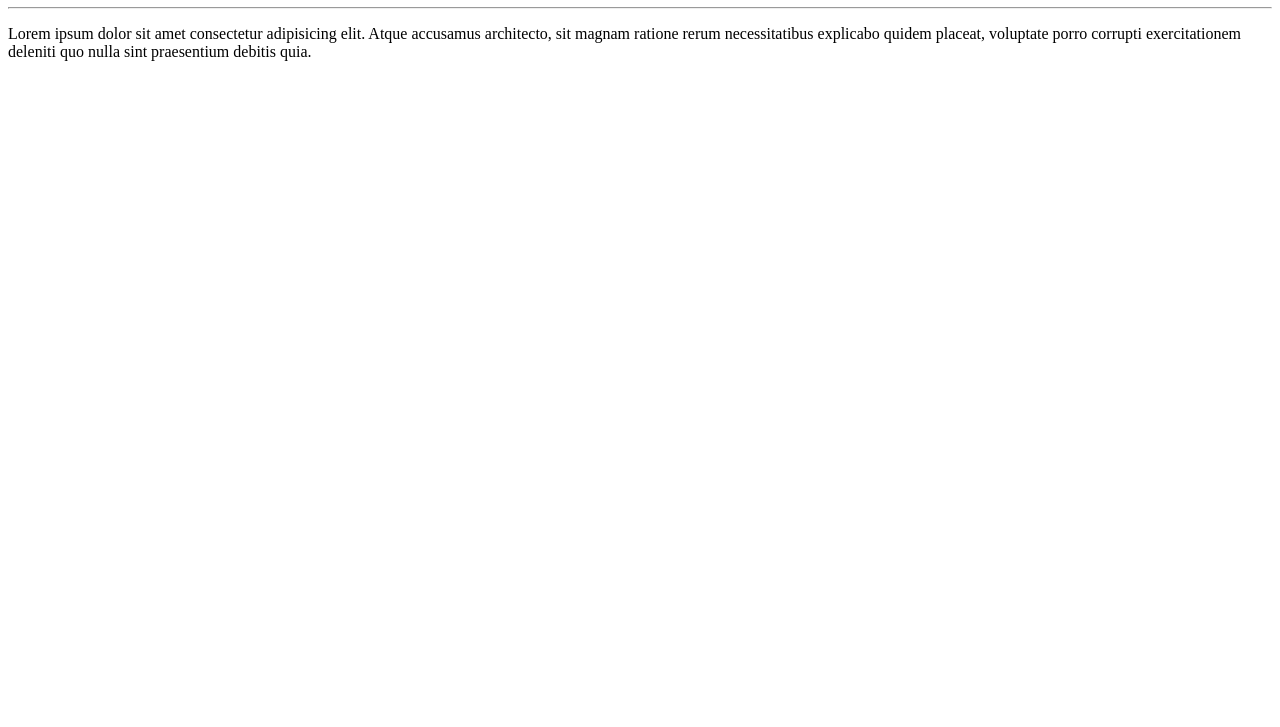
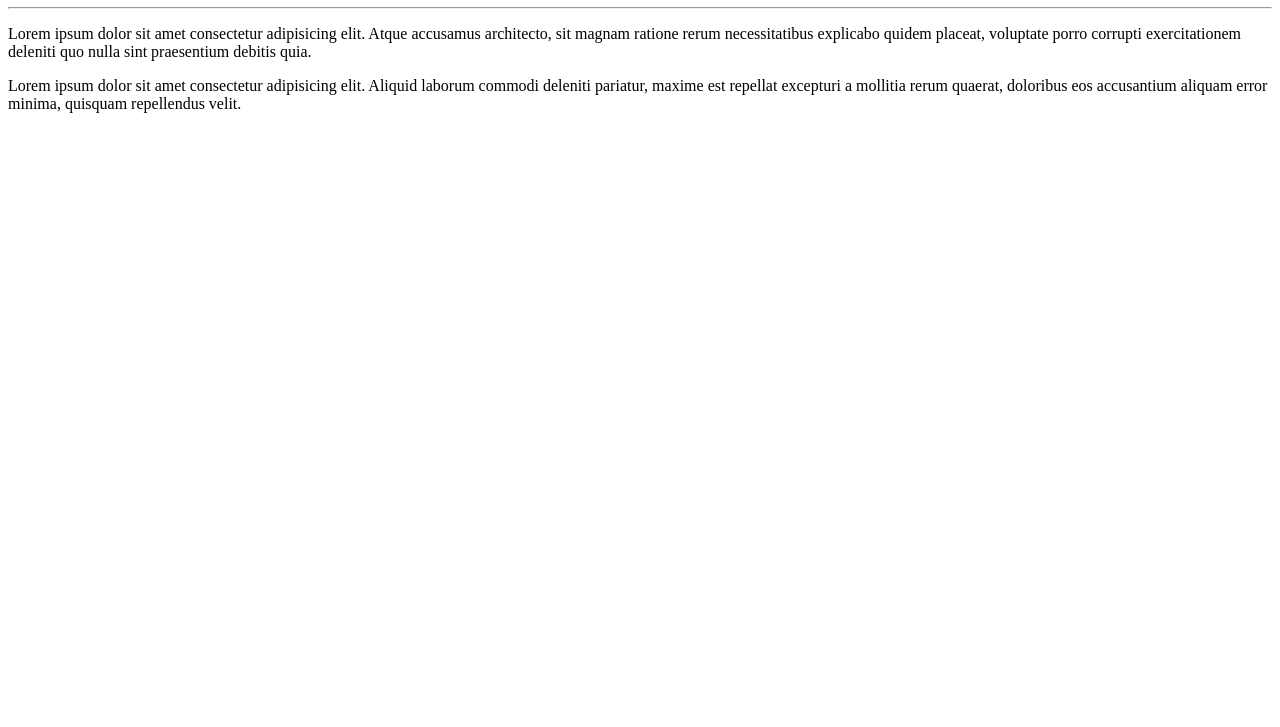
Before and after one commit to DaniloSimpliciio/olamundo, a plain HTML site: page site-exemplo/index.html in a window 1280 px wide. Shown: the part 73-800 px from the top of the page. Drawn offline with Linux system fonts and the light colour scheme.

Commit message:
adicionei um parágrafo

```diff
--- a/site-exemplo/index.html
+++ b/site-exemplo/index.html
@@ -9,5 +9,6 @@
     <h1>Olá, Mundo!</h1>
     <hr>
     <P>Lorem ipsum dolor sit amet consectetur adipisicing elit. Atque accusamus architecto, sit magnam ratione rerum necessitatibus explicabo quidem placeat, voluptate porro corrupti exercitationem deleniti quo nulla sint praesentium debitis quia.</P>
+    <p>Lorem ipsum dolor sit amet consectetur adipisicing elit. Aliquid laborum commodi deleniti pariatur, maxime est repellat excepturi a mollitia rerum quaerat, doloribus eos accusantium aliquam error minima, quisquam repellendus velit.</p>
 </body>
 </html>
```
